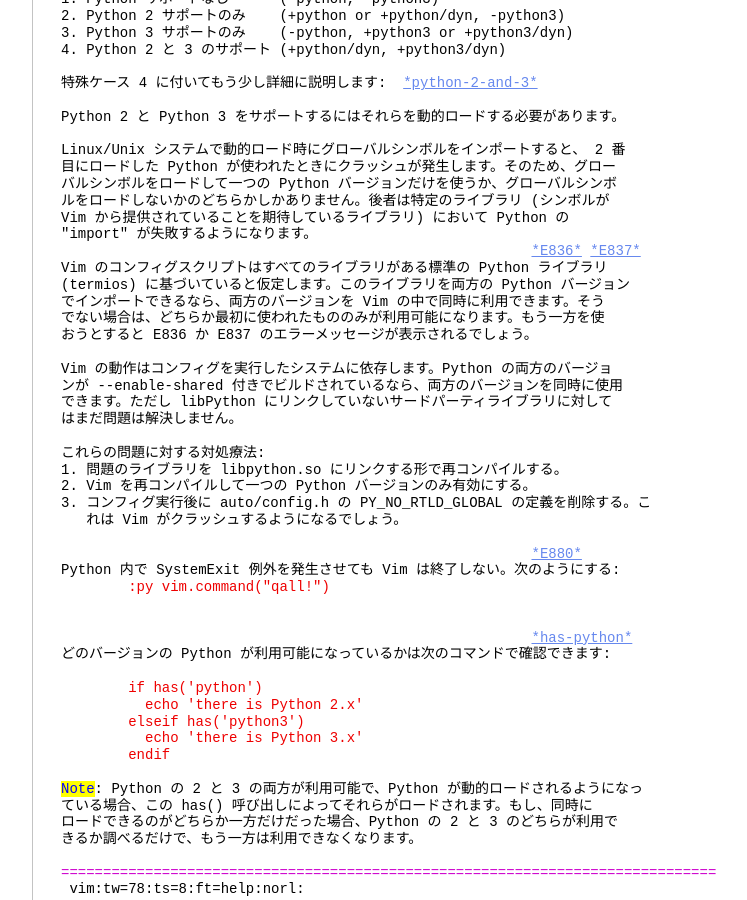
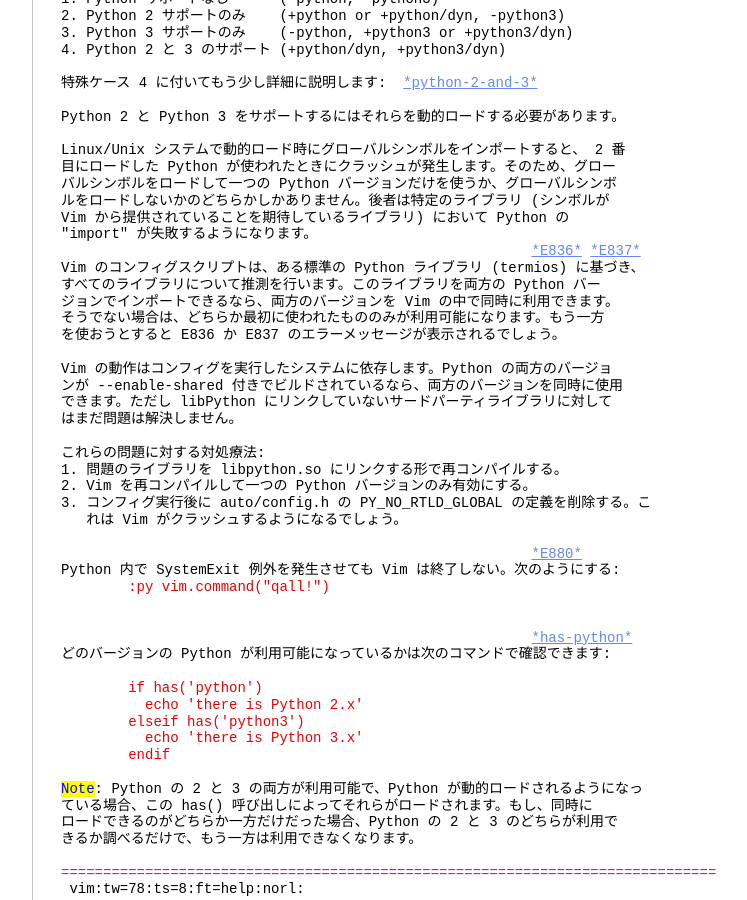
Before and after one commit to vim-jp/vimdoc-ja, a Jekyll site: the page built from if_pyth.html, in a window 1280 px wide and 900 px high, scrolled down 12856 px. Shown: the whole window, without its empty margins (340-1087 px from the left). Built offline with Jekyll 4.4.1, drawn with Linux system fonts in a browser that asks for light colours; nearby versions of some CDN libraries; comment, search, counter and statistics services are not loaded.

Commit message:
Generated by Travis JOB 408.1
https://travis-ci.org/vim-jp/vimdoc-ja-working/builds/189722930

```diff
--- a/if_pyth.html
+++ b/if_pyth.html
@@ -770,11 +770,11 @@
 Vim から提供されていることを期待しているライブラリ) において Python の<br>
 &quot;import&quot; が失敗するようになります。<br>
 &nbsp;&nbsp;&nbsp;&nbsp;&nbsp;&nbsp;&nbsp;&nbsp;&nbsp;&nbsp;&nbsp;&nbsp;&nbsp;&nbsp;&nbsp;&nbsp;&nbsp;&nbsp;&nbsp;&nbsp;&nbsp;&nbsp;&nbsp;&nbsp;&nbsp;&nbsp;&nbsp;&nbsp;&nbsp;&nbsp;&nbsp;&nbsp;&nbsp;&nbsp;&nbsp;&nbsp;&nbsp;&nbsp;&nbsp;&nbsp;&nbsp;&nbsp;&nbsp;&nbsp;&nbsp;&nbsp;&nbsp;&nbsp;&nbsp;&nbsp;&nbsp;&nbsp;&nbsp;&nbsp;&nbsp;&nbsp;<a class="Constant" href="if_pyth.html#E836" name="E836">*E836*</a>&nbsp;<a class="Constant" href="if_pyth.html#E837" name="E837">*E837*</a><br>
-Vim のコンフィグスクリプトはすべてのライブラリがある標準の Python ライブラリ<br>
-(termios) に基づいていると仮定します。このライブラリを両方の Python バージョン<br>
-でインポートできるなら、両方のバージョンを Vim の中で同時に利用できます。そう<br>
-でない場合は、どちらか最初に使われたもののみが利用可能になります。もう一方を使<br>
-おうとすると E836 か E837 のエラーメッセージが表示されるでしょう。<br>
+Vim のコンフィグスクリプトは、ある標準の Python ライブラリ (termios) に基づき、<br>
+すべてのライブラリについて推測を行います。このライブラリを両方の Python バー<br>
+ジョンでインポートできるなら、両方のバージョンを Vim の中で同時に利用できます。<br>
+そうでない場合は、どちらか最初に使われたもののみが利用可能になります。もう一方<br>
+を使おうとすると E836 か E837 のエラーメッセージが表示されるでしょう。<br>
 <br>
 Vim の動作はコンフィグを実行したシステムに依存します。Python の両方のバージョ<br>
 ンが --enable-shared 付きでビルドされているなら、両方のバージョンを同時に使用<br>
```
